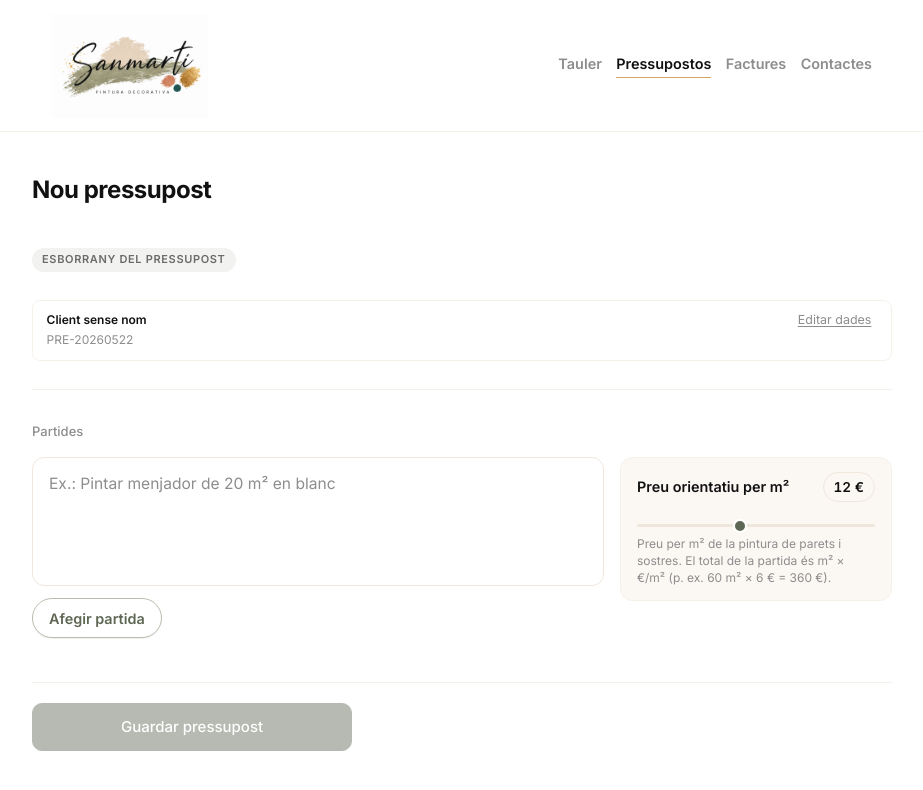
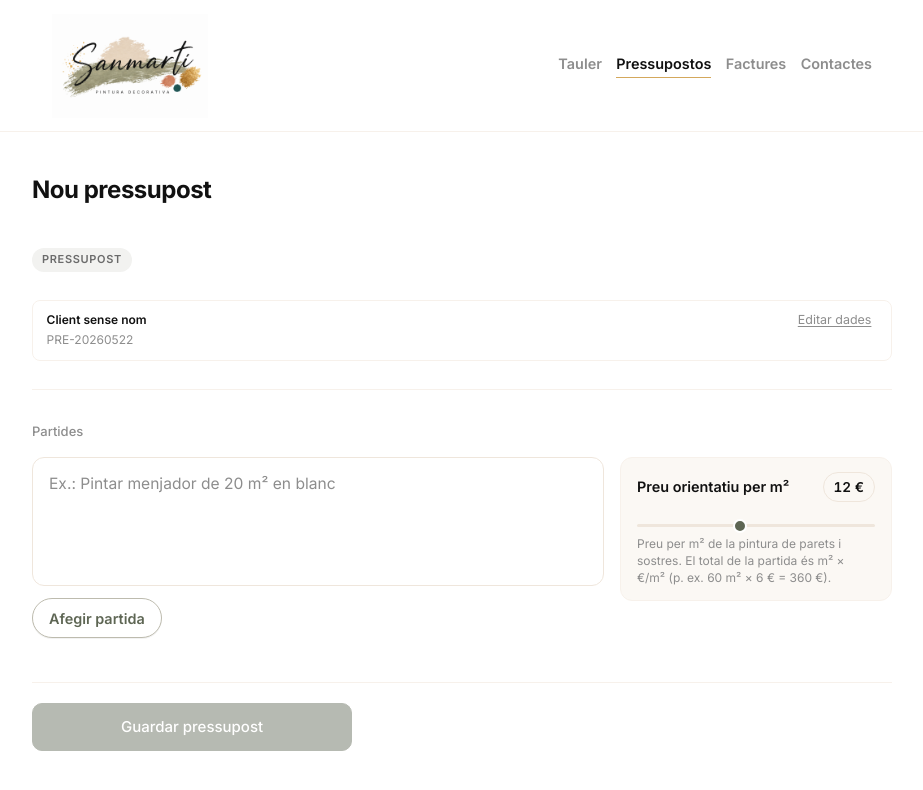
Before and after one commit to marcelavbc/ai-budget-agent, a Next.js app: page /budgets/nou in a window 1280 px wide. Shown: the top 790 px of the page, without its empty margins (178-1101 px from the left). Built offline with nearby package versions, Linux system fonts and the light colour scheme.

Commit message:
fix: update draft badge text from "ESBORRANY DEL PRESSUPOST" to "Pressupost"

```diff
--- a/src/features/budgets/components/BudgetDraftView.tsx
+++ b/src/features/budgets/components/BudgetDraftView.tsx
@@ -296,7 +296,7 @@ export function BudgetDraftView({
             ) : null}
           </>
         ) : (
-          <span className={styles.draftBadge}>ESBORRANY DEL PRESSUPOST</span>
+          <span className={styles.draftBadge}>Pressupost</span>
         )}
       </div>
 
```
